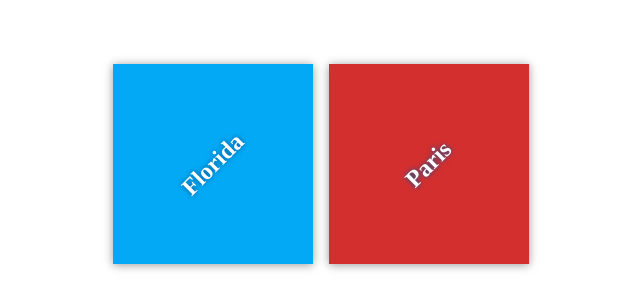
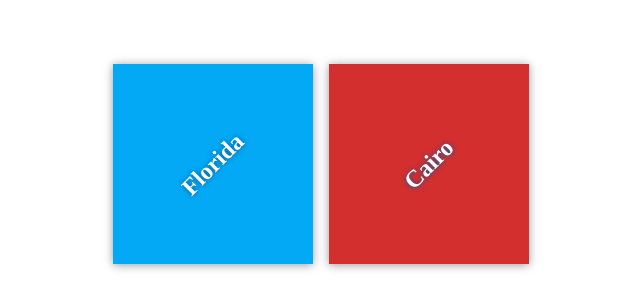
Before and after one commit to abdo20050/my-travel-plans, a plain HTML site: page index.html in a window 1280 px wide. Shown: the part 236-544 px from the top of the page, 319-959 px from the left. Drawn offline with Linux system fonts and the light colour scheme.

Commit message:
add Cairo

```diff
--- a/index.html
+++ b/index.html
@@ -15,7 +15,7 @@
             </div>
 
             <div class="destination" id="paris">
-                <h2>Paris</h2>
+                <h2>Cairo</h2>
             </div>
         </div>
     </div>
```
